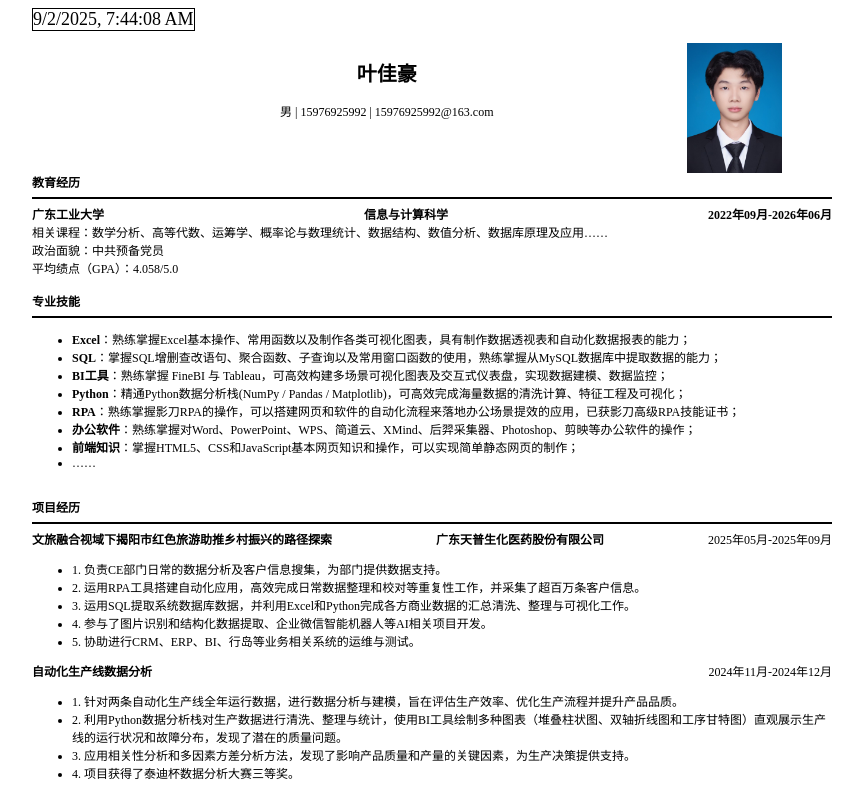
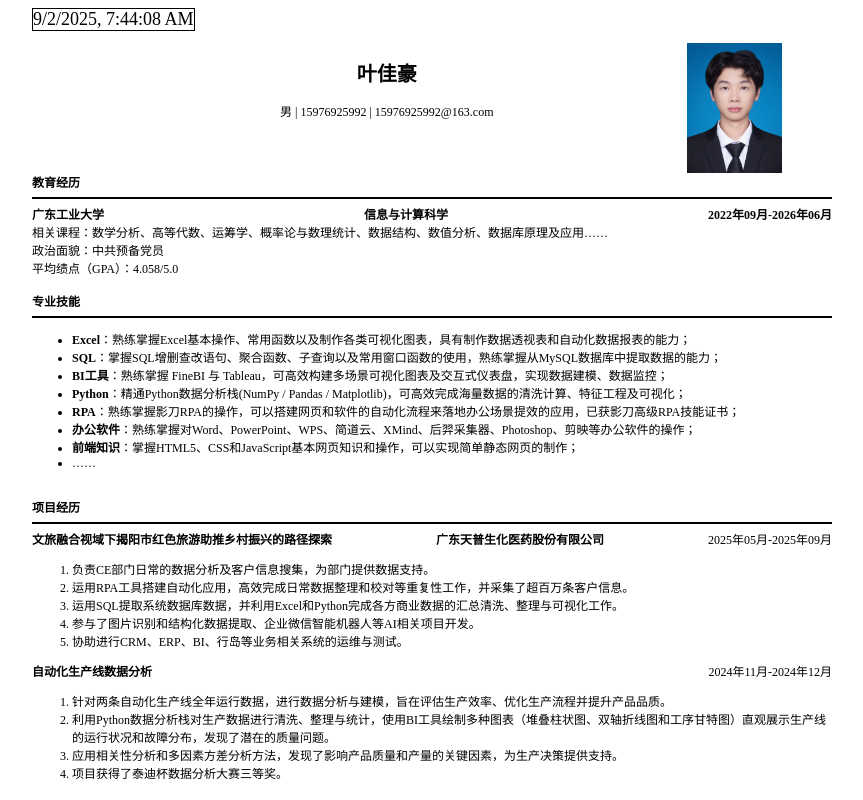
Before and after one commit to 630478223/yejiahao_resume, a plain HTML site: page index.html in a window 1280 px wide. Shown: the top 800 px of the page, without its empty margins (176-1039 px from the left). Drawn offline with Linux system fonts and the light colour scheme.

Commit message:
Update index.html

```diff
--- a/index.html
+++ b/index.html
@@ -57,23 +57,23 @@
   <div><strong>广东天普生化医药股份有限公司</strong></div>
   <div>2025年05月-2025年09月</div>
 </div>
-<ul>
-  <li>1. 负责CE部门日常的数据分析及客户信息搜集，为部门提供数据支持。</li>
-  <li>2. 运用RPA工具搭建自动化应用，高效完成日常数据整理和校对等重复性工作，并采集了超百万条客户信息。</li>
-  <li>3. 运用SQL提取系统数据库数据，并利用Excel和Python完成各方商业数据的汇总清洗、整理与可视化工作。</li>
-  <li>4. 参与了图片识别和结构化数据提取、企业微信智能机器人等AI相关项目开发。</li>
-  <li>5. 协助进行CRM、ERP、BI、行岛等业务相关系统的运维与测试。</li>
-</ul>
+<ol>
+  <li>负责CE部门日常的数据分析及客户信息搜集，为部门提供数据支持。</li>
+  <li>运用RPA工具搭建自动化应用，高效完成日常数据整理和校对等重复性工作，并采集了超百万条客户信息。</li>
+  <li>运用SQL提取系统数据库数据，并利用Excel和Python完成各方商业数据的汇总清洗、整理与可视化工作。</li>
+  <li>参与了图片识别和结构化数据提取、企业微信智能机器人等AI相关项目开发。</li>
+  <li>协助进行CRM、ERP、BI、行岛等业务相关系统的运维与测试。</li>
+</ol>
 <div class="pg_4_1">
   <div><strong>自动化生产线数据分析</strong></div>
   <div>2024年11月-2024年12月</div>
 </div>
-<ul>
- <li> 1. 针对两条自动化生产线全年运行数据，进行数据分析与建模，旨在评估生产效率、优化生产流程并提升产品品质。</li>
- <li> 2. 利用Python数据分析栈对生产数据进行清洗、整理与统计，使用BI工具绘制多种图表（堆叠柱状图、双轴折线图和工序甘特图）直观展示生产线的运行状况和故障分布，发现了潜在的质量问题。</li>
- <li> 3. 应用相关性分析和多因素方差分析方法，发现了影响产品质量和产量的关键因素，为生产决策提供支持。</li>
- <li> 4. 项目获得了泰迪杯数据分析大赛三等奖。</li>
-</ul>
+<ol>
+ <li> 针对两条自动化生产线全年运行数据，进行数据分析与建模，旨在评估生产效率、优化生产流程并提升产品品质。</li>
+ <li> 利用Python数据分析栈对生产数据进行清洗、整理与统计，使用BI工具绘制多种图表（堆叠柱状图、双轴折线图和工序甘特图）直观展示生产线的运行状况和故障分布，发现了潜在的质量问题。</li>
+ <li> 应用相关性分析和多因素方差分析方法，发现了影响产品质量和产量的关键因素，为生产决策提供支持。</li>
+ <li> 项目获得了泰迪杯数据分析大赛三等奖。</li>
+</ol>
 </div>
 <br>
 
```
